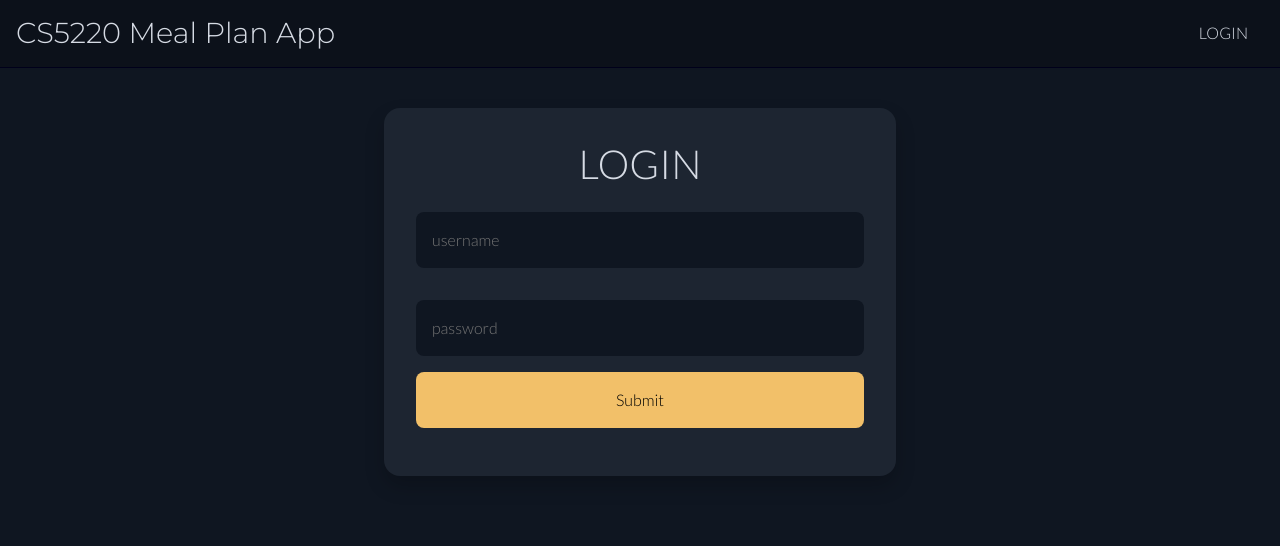
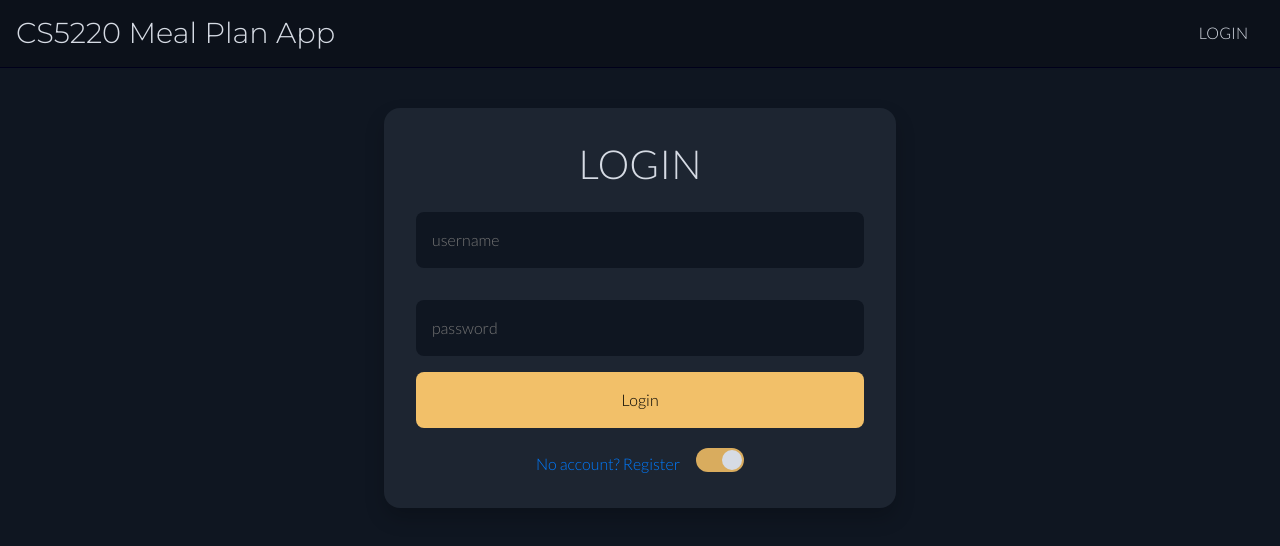
Before and after one commit to yentunglin29/CS5220-Semester-Project, a Svelte app in the folder client/: page /account in a window 1280 px wide. Shown: the top 546 px of the page. Built offline with nearby package versions, Linux system fonts and the light colour scheme.

Commit message:
Update LoginRegister.svelte

```diff
--- a/client/src/pages/LoginRegister.svelte
+++ b/client/src/pages/LoginRegister.svelte
@@ -1,30 +1,100 @@
 <script>
+    import { navigate } from 'svelte-routing';
     import axios from 'axios';
 
-    // TODO make this component handle login and/or register for a guest
     let username = $state('');
     let password = $state('');
 
+    let formType = $state('login');
+
+    // configuration for login and registration forms
+    const formConfig = {
+        login: {
+            title: 'Login',
+            button_text: 'Login',
+            toggle_text: 'No account? Register'
+        },
+        register: {
+            title: 'Register',
+            button_text: 'Register',
+            toggle_text: 'Already have an account? Login'
+        }
+    };
+
+    // toggle between login and register form types
+    const formTypeToggle = () => {
+        formType = formType === 'login' ? 'register' : 'login';
+    };
+
     const handleSubmit = async () => {
-        const endpoint = `http://localhost:8080/users/login`;
+        // set endpoint based on form type (login or register)
+        const endpoint = `http://localhost:8080/users/${formType}`;
         try {
+            // send form data to the server
             const response = await axios.post(endpoint, { username, password });
             console.log(response.data);
-            // on successful login (aka we get a token)
-            // redirect to the profile page
+
+            // handle login success, save user data to local storage
+            if (formType === 'login' && response.data._id) {
+                const { _id, token_type, access_token } = response.data;
+
+                // create user object with _id and token type and access token
+                const user = { _id, header_token: `${token_type} ${access_token}` };
+
+                // store user data in local storage
+                localStorage.setItem('user', JSON.stringify(user));
+
+                // dispatch event to notify other parts of the app about storage-updated
+                window.dispatchEvent(new Event('storage-updated'));
+
+                // navigate to the user's profile page after successful login
+                navigate(`/profile/${_id}`);
+            }
+
+            // handle register success and toggle to the login form
+            if (formType === 'register' && response.data._id) {
+                formTypeToggle();
+            }
         } catch (error) {
-            console.log(error);
+            // Handle and display error messages
+            let errorMessage;
+
+            if (error.response && error.response.status === 401) {
+                errorMessage = 'Invalid username or password.';
+            } else if (error.response && error.response.status === 400) {
+                errorMessage = 'Please fill in all required fields.';
+            } else {
+                errorMessage = 'Something went wrong. Please try again later.';
+            }
+
+            alert(errorMessage); // Display error to the user
         }
     };
 </script>
 
 <div class="form-container">
-    <h1>Login</h1>
+    <h1>{formConfig[formType].title}</h1>
 
     <input type="text" bind:value={username} placeholder="username" />
     <input type="password" bind:value={password} placeholder="password" />
 
-    <button class="submit-btn" onclick={handleSubmit}>Submit</button>
+    <button class="submit-btn" onclick={handleSubmit}>
+        {formConfig[formType].button_text}
+    </button>
+
+    <div class="toggle-container">
+        <label for="toggle" class="toggle-label">
+            {formConfig[formType].toggle_text}
+        </label>
+        <button
+            class="toggle-btn"
+            role="switch"
+            aria-label="Toggle between login and register"
+            aria-checked={formType === 'login' ? false : true}
+            class:active={formType === 'login'}
+            onclick={formTypeToggle}
+        ></button>
+    </div>
 </div>
 
 <style>
@@ -80,7 +150,8 @@
     }
 
     .toggle-label {
-        font-size: 1rem;
+        margin-top: 0.5rem;
+        color: #007bff;
     }
 
     .toggle-btn {
```
